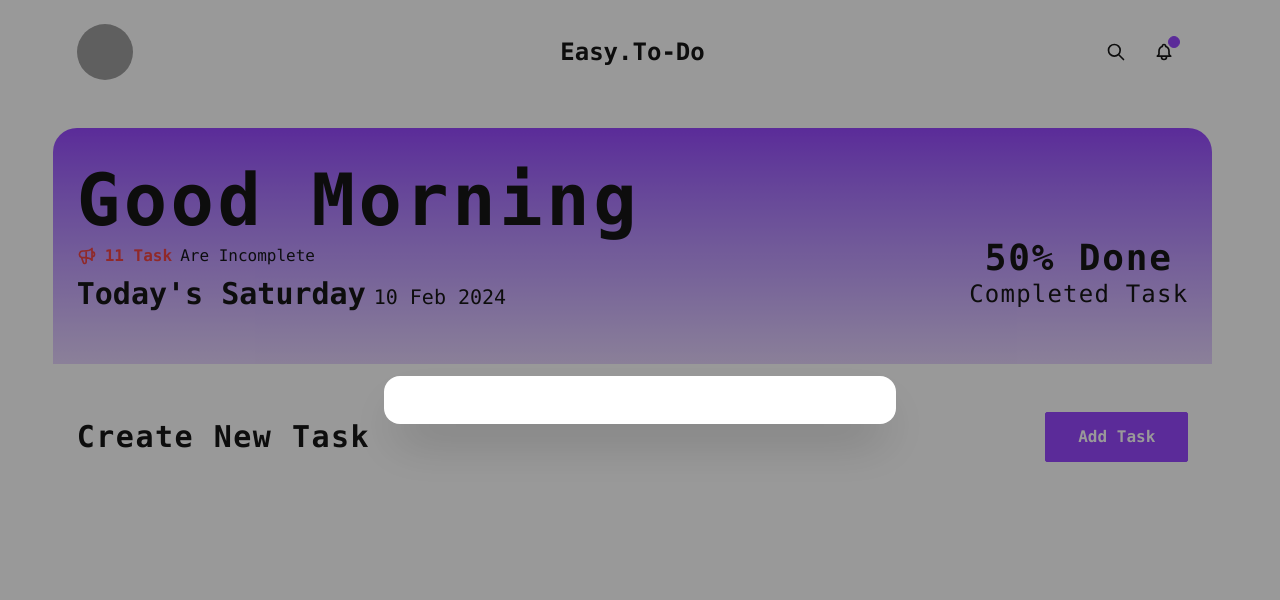
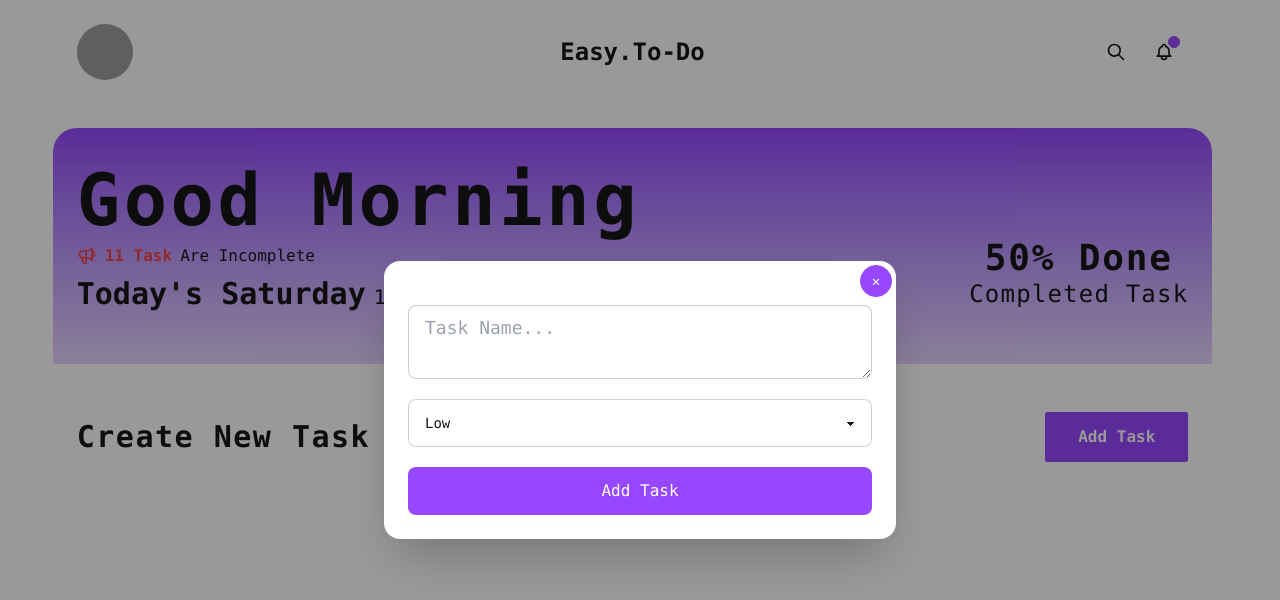
Before and after one commit to Mdabdullah3/React-Todo-App, a React (Create React App) app: page / in a window 1280 px wide. Both pictures are taken after a click on the button "Add Task". Shown: the top 600 px of the page. Built offline with nearby package versions, Linux system fonts and the light colour scheme; grey boxes are pictures that could not be loaded.

Commit message:
add task form done

```diff
--- a/src/Components/AddTask.jsx
+++ b/src/Components/AddTask.jsx
@@ -1,6 +1,17 @@
-import React from "react";
+import React, { useState } from "react";
 
-const AddTask = () => {
+const AddTask = (onAdd) => {
+  const [description, setDescription] = useState("");
+  const [priority, setPriority] = useState("low");
+
+  const handleSubmit = (e) => {
+    e.preventDefault();
+    if (!description.trim()) return;
+    onAdd({ description, priority });
+    setDescription("");
+    setPriority("low");
+  };
+
   return (
     <div className="mt-12 px-6">
       <div className="flex items-center justify-between">
@@ -12,7 +23,37 @@ const AddTask = () => {
           Add Task
         </button>
         <dialog id="my_modal_2" className="modal">
-          <div className="modal-box"></div>
+          <div className="modal-box">
+            <form method="dialog" className="">
+              <button className="btn btn-sm btn-circle btn-primary text-white absolute right-1 top-1">
+                ✕
+              </button>
+            </form>
+            <form onSubmit={handleSubmit} className="flex flex-col gap-5 mt-5">
+              <textarea
+                type="text"
+                className="textarea textarea-bordered text-lg"
+                placeholder="Task Name..."
+                value={description}
+                onChange={(e) => setDescription(e.target.value)}
+              />
+              <select
+                className="select select-bordered w-full"
+                value={priority}
+                onChange={(e) => setPriority(e.target.value)}
+              >
+                <option value="low">Low</option>
+                <option value="medium">Medium</option>
+                <option value="high">High</option>
+              </select>
+              <button
+                type="submit"
+                className="bg-primary w-full py-3 rounded-lg text-white"
+              >
+                Add Task
+              </button>
+            </form>
+          </div>
           <form method="dialog" className="modal-backdrop">
             <button>close</button>
           </form>
```
